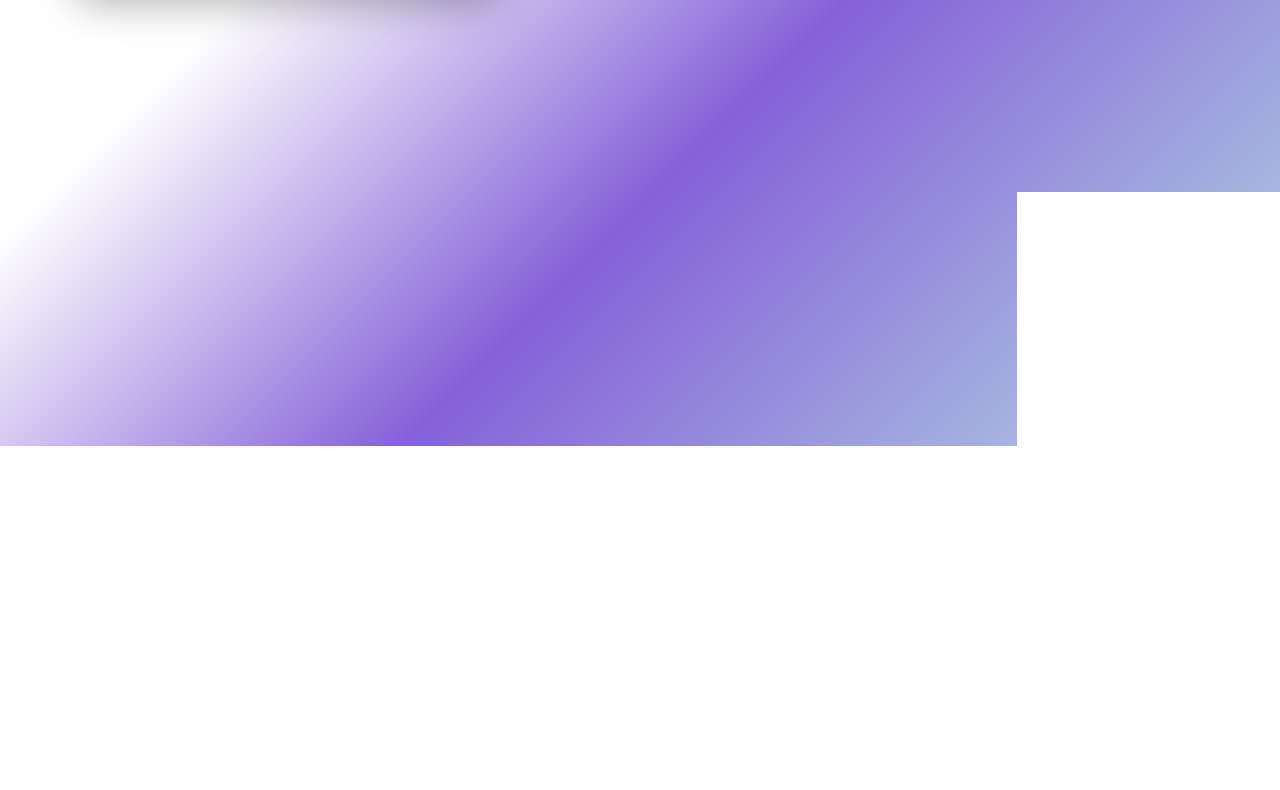
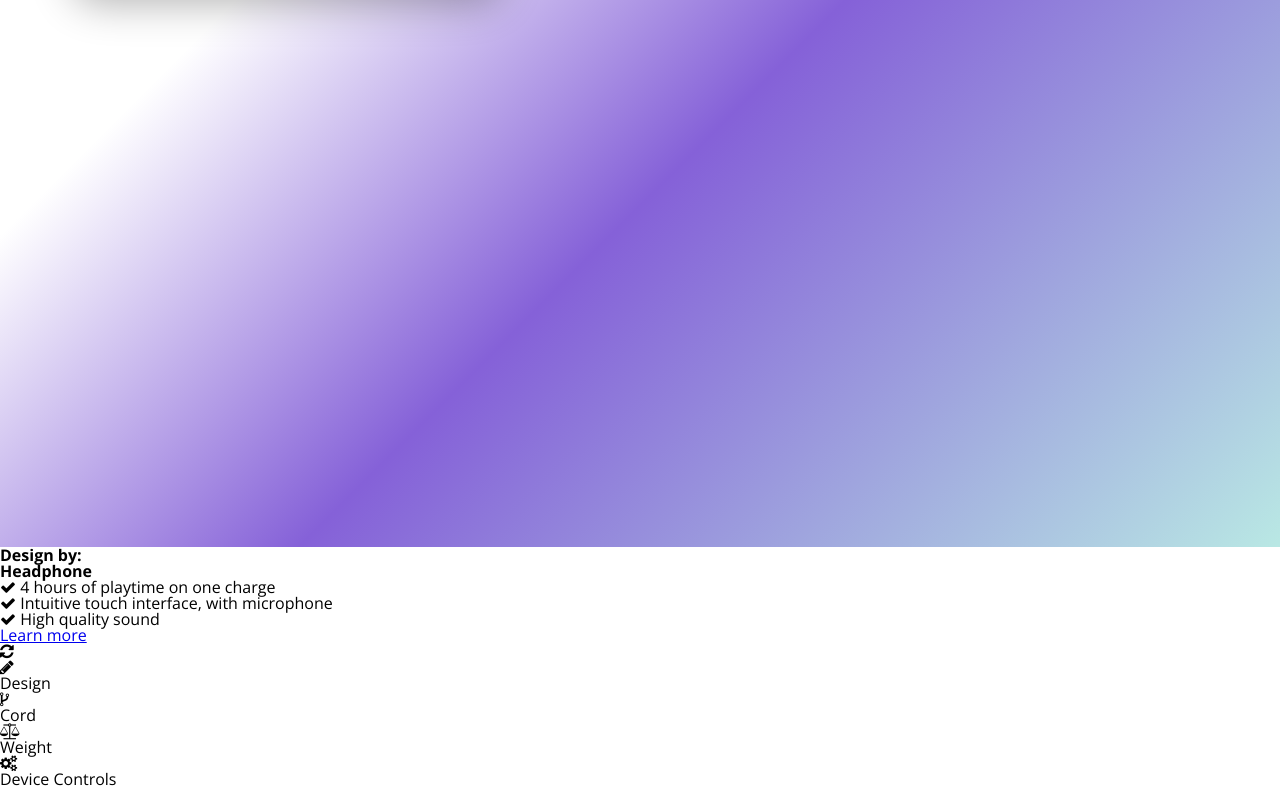
Before and after one commit to Mubirupatrick2040/Landing-page-project, a plain HTML site: page index.html in a window 1280 px wide. Shown: the part 825-1615 px from the top of the page. Before the commit the page ends 1372 px from the top, so only its background shows below. Drawn offline with nearby package versions, Linux system fonts and the light colour scheme.

Commit message:
design by html breakdown

```diff
--- a/index.html
+++ b/index.html
@@ -54,6 +54,56 @@
                 </div>
             </div>
         </section>
+        <section id="design-by">
+            <div class="info-section">
+                <h5>Design by:</h5>
+                <h3>Headphone</h3>
+                <ul class="info-list">
+                    <li>
+                        <span class="circle">
+                            <i class="fa fa-check" aria-hidden="true"></i>
+                        </span>4 hours of playtime on one charge</li>
+                    <li>
+                        <span class="circle">
+                            <i class="fa fa-check" aria-hidden="true"></i>
+                        </span>Intuitive touch interface, with microphone</li>
+                    <li>
+                        <span class="circle"><i class="fa fa-check" aria-hidden="true"></i>
+                        </span>High quality sound</li>
+                </ul>
+                <a href="#">Learn more</a>
+            </div>
+            <div class="icons-section">
+                <div class="refresh-circle">
+                <i class="fa fa-refresh" aria-hidden="true"></i>
+                </div>
+
+                <div class="icon-box">
+                    <i class="fa fa-pencil" aria-hidden="true"></i>
+                    <div class="title">
+                        Design
+                    </div>
+                </div>
+                <div class="icon-box">
+                    <i class="fa fa-code-fork" aria-hidden="true"></i>
+                    <div class="title">
+                        Cord
+                    </div>
+                </div>
+                <div class="icon-box">
+                    <i class="fa fa-balance-scale" aria-hidden="true"></i>
+                    <div class="title">
+                        Weight
+                    </div>
+                </div>
+                <div class="icon-box">
+                    <i class="fa fa-cogs" aria-hidden="true"></i>
+                    <div class="title">
+                        Device Controls
+                    </div>
+                </div>
+            </div>
+        </section>
 
     </body>
 </html>
--- a/resources/css/landing-page/top-jumbo.css
+++ b/resources/css/landing-page/top-jumbo.css
@@ -49,7 +49,7 @@
     font-weight: 300;
     color: #aaacaf;
     line-height: 1.8;
-    margin-bottom: 3rem;;
+    margin-bottom: 3rem;
 }
 
 #top-jumbo .right-side {
```
